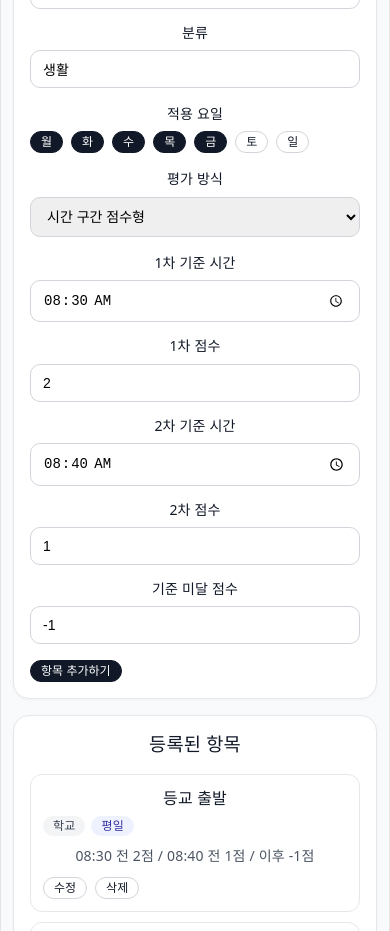
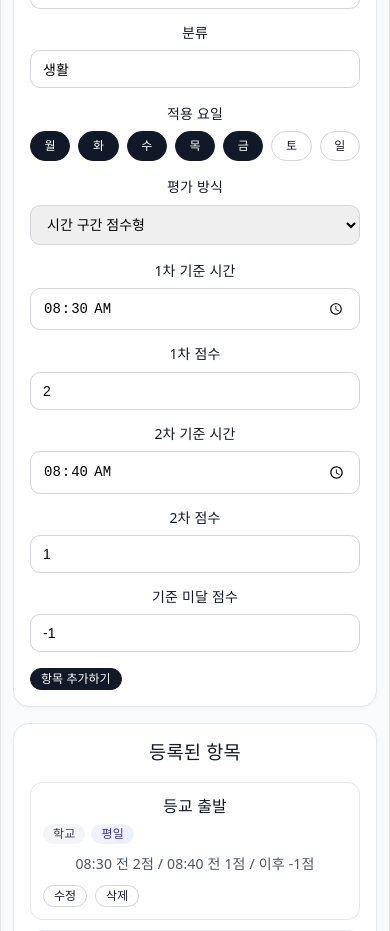
Before and after one commit to julie1215/habit-score, a React (Vite) app: page / in a window 390 px wide. Shown: the part 2280-3211 px from the top of the page. Built offline with nearby package versions, Linux system fonts and the light colour scheme.

Commit message:
모바일 레이아웃 대응 및 UI 개선- 요일 균등 분할 적용

```diff
--- a/src/App.jsx
+++ b/src/App.jsx
@@ -476,9 +476,26 @@ function RuleEditor({ initialRule, onSubmit, onCancel, submitLabel = "저장" })
 
       <div style={{ marginTop: 14 }}>
         <div style={{ marginBottom: 6, fontSize: 14 }}>적용 요일</div>
-        <div style={{ display: "flex", flexWrap: "wrap", gap: 8 }}>
+        <div
+          style={{
+            display: "grid",
+            gridTemplateColumns: "repeat(7, minmax(0, 1fr))",
+            gap: 8,
+            width: "100%",
+          }}
+        >
           {DAY_KEYS.map((day) => (
-            <button key={day} type="button" onClick={() => toggleDay(day)} style={buttonStyle(days.includes(day))}>
+            <button
+              key={day}
+              type="button"
+              onClick={() => toggleDay(day)}
+              style={{
+                ...buttonStyle(days.includes(day)),
+                width: "100%",
+                justifyContent: "center",
+                padding: "8px 0",
+              }}
+            >
               {DAY_LABELS[day]}
             </button>
           ))}
```
